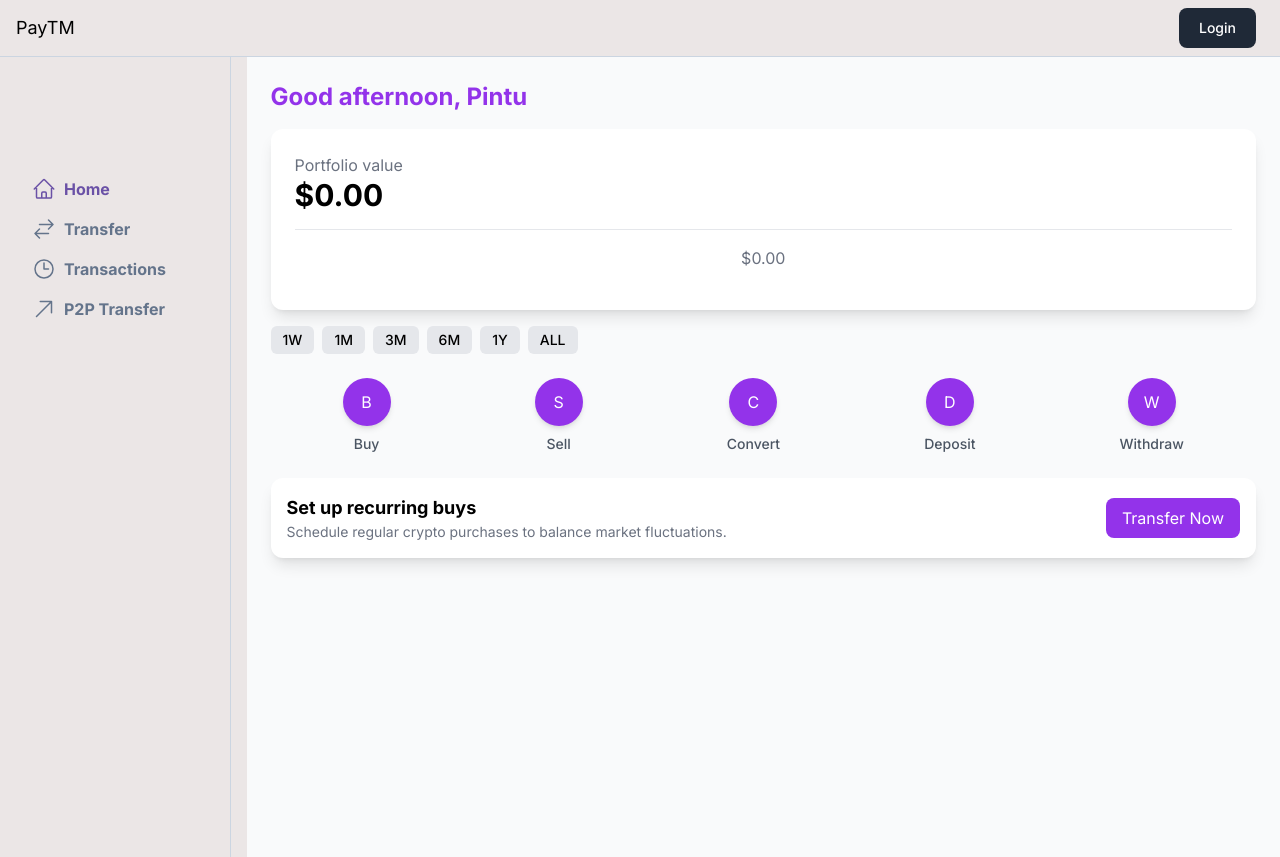
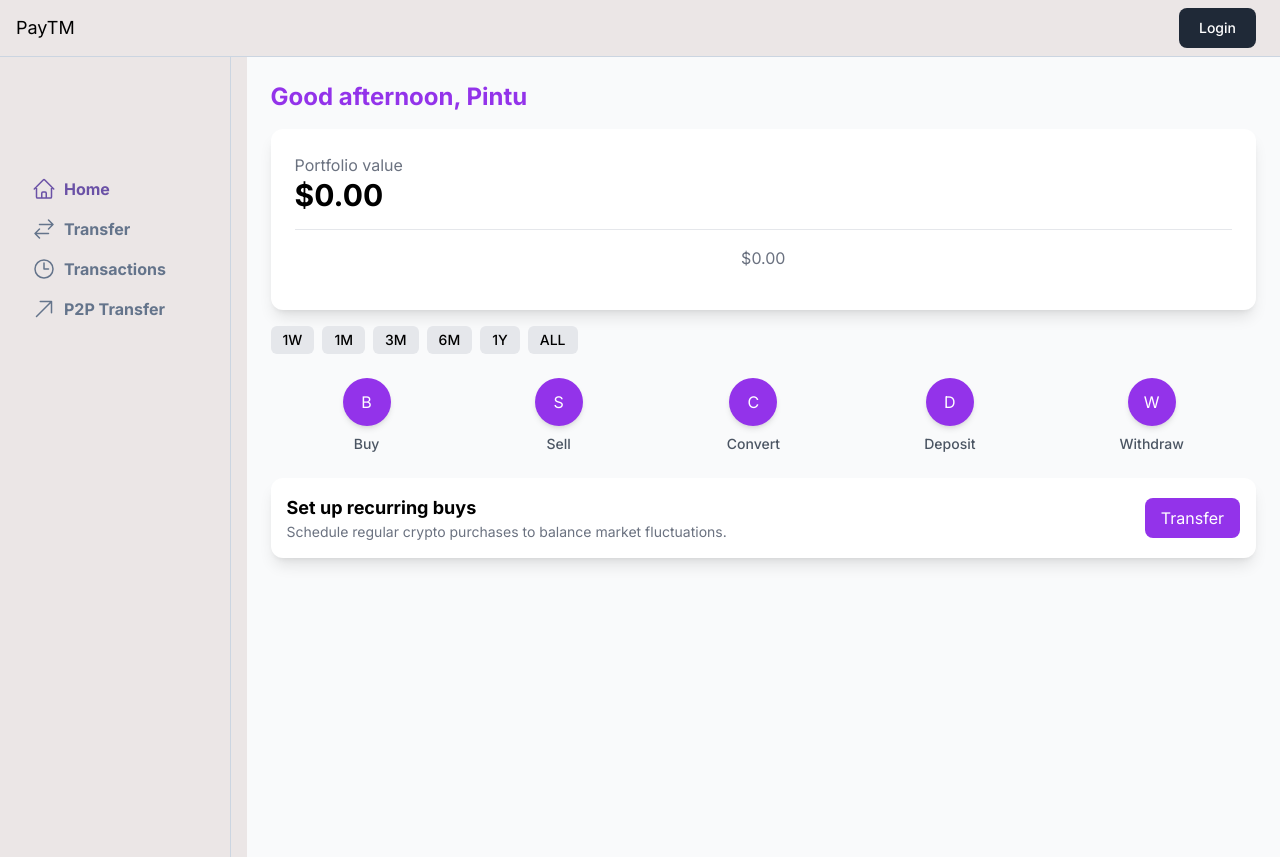
Before and after one commit to pintu1012kumar/paytm-app, a Next.js app in the folder apps/user-app/: page /dashboard in a window 1280 px wide. Built offline with nearby package versions, Linux system fonts and the light colour scheme; no server answers.

Commit message:
button change

```diff
--- a/apps/user-app/app/(dashboard)/dashboard/page.tsx
+++ b/apps/user-app/app/(dashboard)/dashboard/page.tsx
@@ -44,7 +44,7 @@
           <h3 className="text-lg font-bold">Set up recurring buys</h3>
           <p className="text-gray-500 text-sm">Schedule regular crypto purchases to balance market fluctuations.</p>
         </div>
-        <button className="px-4 py-2 bg-purple-600 text-white rounded-lg">Transfer Now</button>
+        <button className="px-4 py-2 bg-purple-600 text-white rounded-lg">Transfer </button>
       </div>
     </div>
   );
```
